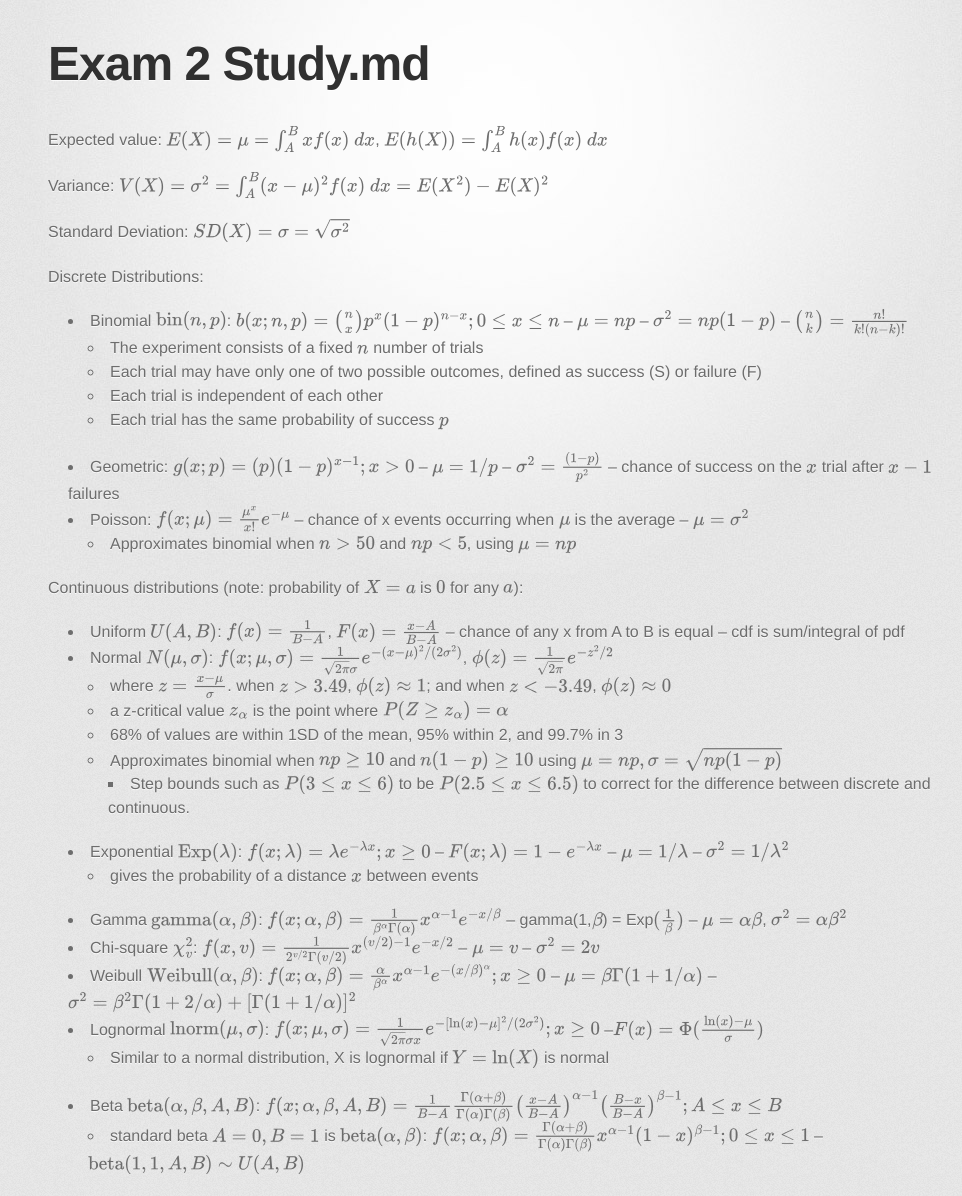
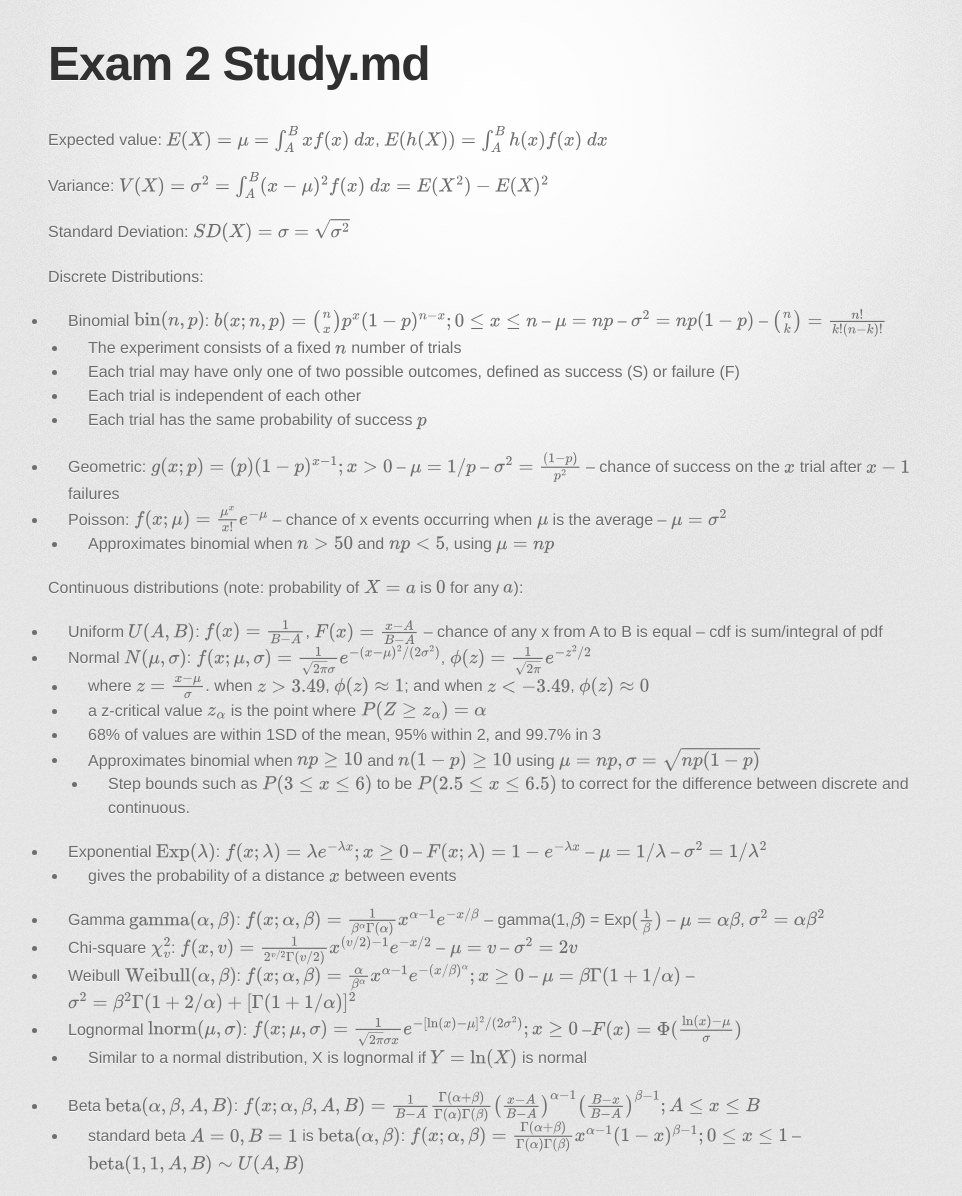
Before and after one commit to Aghast365/Website-Example, a Jekyll site: the page built from Notes/Exam 2 Study.md, in a window 1280 px wide. Shown: the whole page, without its empty margins (144-1106 px from the left). Built offline with Jekyll 4.4.1, drawn with Linux system fonts in a browser that asks for light colours; our own code applies the rules of GitHub Pages for plain Markdown files; the repository's description, which GitHub fills in, is left out.

Commit message:
Update jekyll-theme-tactile.scss

```diff
--- a/_sass/jekyll-theme-tactile.scss
+++ b/_sass/jekyll-theme-tactile.scss
@@ -295,13 +295,15 @@ blockquote {
   border-left: 10px solid #e9e9e9;
 }
 
-ul li {
+ul > li {
   list-style-position: inside;
+  list-style: disc;
   padding-left: 20px;
 }
 
-li {
+ol > li {
   list-style-position: inside;
+  list-style: decimal;
   padding-left: 3px;
 }
 
@@ -363,11 +365,11 @@ footer a:hover {
     width: 94%;
     margin: 0 auto;
   }
-  ul li {
+  ul > li {
     margin-left: 10px;
     padding-left: 10px;
   }
-  ol li {
+  ol > li {
     margin-left: 10px;
   }
 }
```
